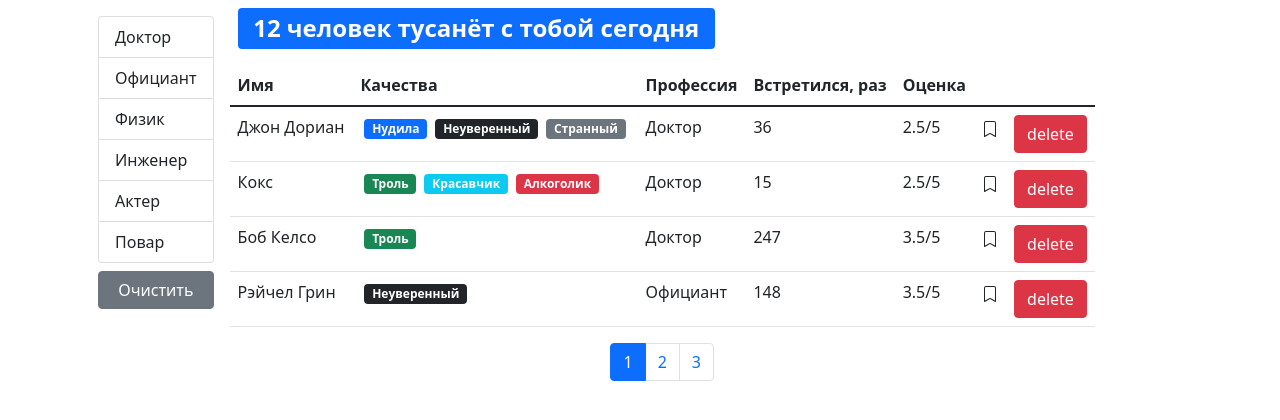
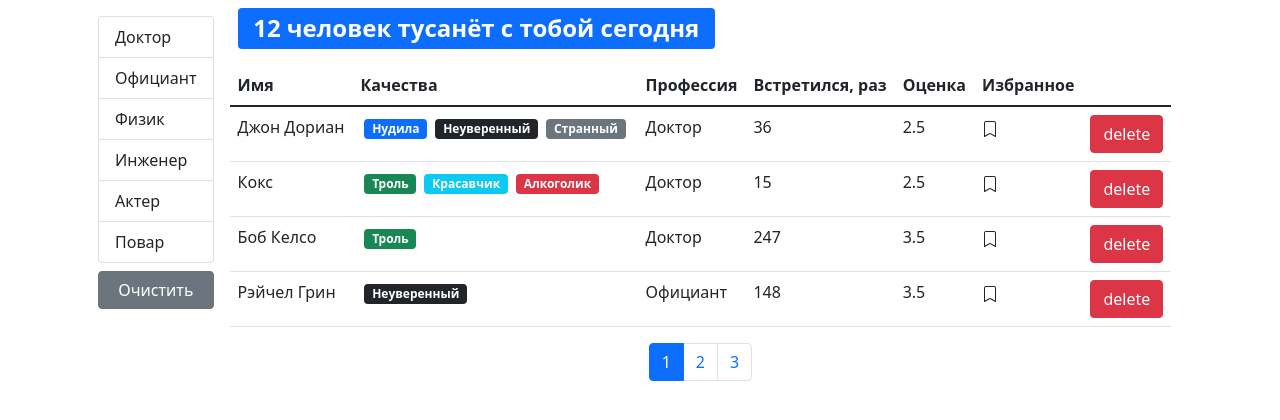
Before and after one commit to baleeshka/fast-company, a React (Create React App) app: page / in a window 1280 px wide. Shown: the top 420 px of the page. Built offline with nearby package versions, Linux system fonts and the light colour scheme.

Commit message:
refactor table and add sort

```diff
--- a/src/App.js
+++ b/src/App.js
@@ -1,37 +1,10 @@
-import React, { useState, useEffect } from "react";
+import React from "react";
 import Users from "./components/users";
-import api from "./api";
 
 function App() {
-    const [users, setUsers] = useState();
-
-    const toggleBookmark = (userId) => {
-        const updatedUsers = users.map((user) => {
-            if (user._id === userId) {
-                return { ...user, bookmark: !user.bookmark };
-            }
-            return user;
-        });
-
-        setUsers(updatedUsers);
-    };
-
-    const handleDelete = (userId) => {
-        const newUsers = users.filter((user) => user._id !== userId);
-        setUsers(newUsers);
-    };
-    useEffect(() => {
-        api.users.fetchAll().then((data) => setUsers(data));
-    }, []);
     return (
         <div className="container">
-            {users && (
-                <Users
-                    users={users}
-                    onDelete={handleDelete}
-                    toggleBookmark={toggleBookmark}
-                />
-            )}
+            <Users />
         </div>
     );
 }
--- /dev/null
+++ b/src/components/table.jsx
@@ -0,0 +1,25 @@
+import React from "react";
+import PropTypes from "prop-types";
+import TableHeader from "./tableHeader";
+import TableBody from "./tableBody";
+const Table = ({ onSort, selectedSort, columns, data, children }) => {
+    return (
+        <table className="table">
+            {children || (
+                <>
+                    <TableHeader {...{ onSort, selectedSort, columns }} />
+                    <TableBody {...{ columns, data }} />
+                </>
+            )}
+        </table>
+    );
+};
+Table.propTypes = {
+    onSort: PropTypes.func,
+    selectedSort: PropTypes.object,
+    columns: PropTypes.object,
+    data: PropTypes.array,
+    children: PropTypes.array
+};
+
+export default Table;
--- /dev/null
+++ b/src/components/tableBody.jsx
@@ -0,0 +1,33 @@
+import React from "react";
+import PropTypes from "prop-types";
+import _ from "lodash";
+const TableBody = ({ data, columns }) => {
+    const renderContent = (item, column) => {
+        if (columns[column].component) {
+            const component = columns[column].component;
+            if (typeof component === "function") {
+                return component(item);
+            }
+            return component;
+        }
+        return _.get(item, columns[column].path);
+    };
+
+    return (
+        <tbody>
+            {data.map((item) => (
+                <tr key={item._id}>
+                    {Object.keys(columns).map((column) => (
+                        <td key={column}>{renderContent(item, column)}</td>
+                    ))}
+                </tr>
+            ))}
+        </tbody>
+    );
+};
+TableBody.propTypes = {
+    data: PropTypes.array.isRequired,
+    columns: PropTypes.object.isRequired
+};
+
+export default TableBody;
--- /dev/null
+++ b/src/components/tableHeader.jsx
@@ -0,0 +1,57 @@
+import React from "react";
+import { BsCaretDownFill, BsCaretUpFill } from "react-icons/bs";
+import PropTypes from "prop-types";
+
+const TableHeader = ({ onSort, selectedSort, columns }) => {
+    const handleSort = (item) => {
+        if (selectedSort.path === item) {
+            onSort({
+                ...selectedSort,
+                order: selectedSort.order === "asc" ? "desc" : "asc"
+            });
+        } else {
+            onSort({ path: item, order: "asc" });
+        }
+    };
+
+    const getSortIcon = (column) => {
+        if (selectedSort.path === column.path && column.path) {
+            return selectedSort.order === "asc" ? (
+                <BsCaretUpFill />
+            ) : (
+                <BsCaretDownFill />
+            );
+        }
+        return null;
+    };
+
+    return (
+        <thead>
+            <tr>
+                {Object.keys(columns).map((column) => (
+                    <th
+                        key={column}
+                        onClick={
+                            columns[column].path
+                                ? () => handleSort(columns[column].path)
+                                : undefined
+                        }
+                        {...{ role: columns[column].path && "button" }}
+                        scope="col"
+                    >
+                        {columns[column].name}
+                        {getSortIcon(columns[column])}
+                    </th>
+                ))}
+            </tr>
+        </thead>
+    );
+};
+
+TableHeader.propTypes = {
+    onSort: PropTypes.func.isRequired,
+    selectedSort: PropTypes.object.isRequired,
+    columns: PropTypes.object.isRequired
+};
+
+export default TableHeader;
--- a/src/components/user.jsx
+++ /dev/null
@@ -1,50 +0,0 @@
-import React from "react";
-import QualitiesList from "./qualitie";
-import BookMark from "./bookmark";
-import PropTypes from "prop-types";
-
-const User = ({ user, onDelete, toggleBookmark }) => {
-    return (
-        <tr key={user._id}>
-            <td>{user.name}</td>
-            <td>
-                <QualitiesList qualities={user.qualities} />
-            </td>
-            <td>{user.profession.name}</td>
-            <td>{user.completedMeetings}</td>
-            <td>{user.rate}/5</td>
-            <td>
-                <BookMark
-                    bookmark={user.bookmark}
-                    toggleBookmark={() => toggleBookmark(user._id)}
-                />
-            </td>
-            <td>
-                <button
-                    onClick={() => onDelete(user._id)}
-                    className="btn btn-danger"
-                >
-                    delete
-                </button>
-            </td>
-        </tr>
-    );
-};
-User.propTypes = {
-    user: PropTypes.shape({
-        _id: PropTypes.string.isRequired,
-        name: PropTypes.string.isRequired,
-        qualities: PropTypes.arrayOf(PropTypes.object).isRequired,
-        profession: PropTypes.shape({
-            _id: PropTypes.string.isRequired,
-            name: PropTypes.string.isRequired
-        }),
-        completedMeetings: PropTypes.number.isRequired,
-        rate: PropTypes.number.isRequired,
-        bookmark: PropTypes.bool.isRequired
-    }).isRequired,
-    onDelete: PropTypes.func.isRequired,
-    toggleBookmark: PropTypes.func.isRequired
-};
-
-export default User;
--- /dev/null
+++ b/src/components/userTable.jsx
@@ -0,0 +1,64 @@
+import React from "react";
+import PropTypes from "prop-types";
+import TableHeader from "./tableHeader";
+import TableBody from "./tableBody";
+import BookMark from "./bookmark";
+import QualitiesList from "./qualitie";
+import Table from "./table";
+
+const UserTable = ({
+    users,
+    onDelete,
+    onToggleBookmark,
+    selectedSort,
+    onSort
+}) => {
+    const columns = {
+        name: { path: "name", name: "Имя" },
+        qualities: {
+            name: "Качества",
+            component: (user) => <QualitiesList qualities={user.qualities} />
+        },
+        professions: { path: "profession.name", name: "Профессия" },
+        completedMeetings: {
+            path: "completedMeetings",
+            name: "Встретился, раз"
+        },
+        rate: { path: "rate", name: "Оценка" },
+        bookmark: {
+            path: "bookmark",
+            name: "Избранное",
+            component: (user) => (
+                <BookMark
+                    bookmark={user.bookmark}
+                    toggleBookmark={() => onToggleBookmark(user._id)}
+                />
+            )
+        },
+        delete: {
+            component: (user) => (
+                <button
+                    onClick={() => onDelete(user._id)}
+                    className="btn btn-danger"
+                >
+                    delete
+                </button>
+            )
+        }
+    };
+    return (
+        <Table>
+            <TableHeader {...{ onSort, selectedSort, columns }} />
+            <TableBody {...{ columns, data: users }} />
+        </Table>
+    );
+};
+UserTable.propTypes = {
+    users: PropTypes.array.isRequired,
+    onDelete: PropTypes.func.isRequired,
+    onToggleBookmark: PropTypes.func.isRequired,
+    onSort: PropTypes.func.isRequired,
+    selectedSort: PropTypes.object.isRequired
+};
+
+export default UserTable;
--- a/src/components/users.jsx
+++ b/src/components/users.jsx
@@ -1,17 +1,40 @@
 import React, { useState, useEffect } from "react";
 import Pagination from "./pagination";
-import User from "./user";
 import api from "../api";
-import PropTypes from "prop-types";
 import GroupList from "./groupList";
 import SearchStatus from "./searchStatus";
 import { paginate } from "../utils/paginate";
+import UserTable from "./userTable";
+import _ from "lodash";
 
-const Users = ({ users, onDelete, toggleBookmark }) => {
+const Users = () => {
     const pageSize = 4;
     const [currentPage, setCurrentPage] = useState(1);
     const [professions, setProfessions] = useState();
     const [selectedProf, setSelectedProf] = useState();
+    const [sortBy, setSortBy] = useState({ iter: "name", order: "asc" });
+
+    const [users, setUsers] = useState();
+
+    const toggleBookmark = (userId) => {
+        const updatedUsers = users.map((user) => {
+            if (user._id === userId) {
+                return { ...user, bookmark: !user.bookmark };
+            }
+            return user;
+        });
+
+        setUsers(updatedUsers);
+    };
+
+    const handleDelete = (userId) => {
+        const newUsers = users.filter((user) => user._id !== userId);
+        setUsers(newUsers);
+    };
+    useEffect(() => {
+        api.users.fetchAll().then((data) => setUsers(data));
+    }, []);
+
     useEffect(() => {
         setCurrentPage(1);
     }, [selectedProf]);
@@ -24,14 +47,24 @@
     const handlePageChange = (pageIndex) => {
         setCurrentPage(pageIndex);
     };
+    const handleSort = (item) => {
+        setSortBy(item);
+    };
+    if (users) {
         const filteredUsers = selectedProf
             ? users.filter((user) => user.profession._id === selectedProf._id)
             : users;
         const count = filteredUsers.length;
-    const userCrop = paginate(filteredUsers, currentPage, pageSize);
+        const sortedUsers = _.orderBy(
+            filteredUsers,
+            [sortBy.path],
+            [sortBy.order]
+        );
+        const userCrop = paginate(sortedUsers, currentPage, pageSize);
         const clearFilter = () => {
             setSelectedProf();
         };
+
         return (
             <div className="d-flex">
                 {professions && (
@@ -53,28 +86,13 @@
                 <div className="d-flex flex-column">
                     {users && <SearchStatus count={count} />}
                     {count > 0 && (
-                    <table className="table">
-                        <thead>
-                            <tr>
-                                <th scope="col">Имя</th>
-                                <th scope="col">Качества</th>
-                                <th scope="col">Профессия</th>
-                                <th scope="col">Встретился, раз</th>
-                                <th scope="col">Оценка</th>
-                                <th scope="col"></th>
-                            </tr>
-                        </thead>
-                        <tbody>
-                            {userCrop.map((user) => (
-                                <User
-                                    key={user._id}
-                                    user={user}
-                                    onDelete={onDelete}
-                                    toggleBookmark={toggleBookmark}
+                        <UserTable
+                            users={userCrop}
+                            onDelete={handleDelete}
+                            onToggleBookmark={toggleBookmark}
+                            onSort={handleSort}
+                            selectedSort={sortBy}
                         />
-                            ))}
-                        </tbody>
-                    </table>
                     )}
                     <div className="d-flex justify-content-center">
                         <Pagination
@@ -87,10 +105,7 @@
                 </div>
             </div>
         );
-};
-Users.propTypes = {
-    users: PropTypes.arrayOf(PropTypes.object).isRequired,
-    onDelete: PropTypes.func.isRequired,
-    toggleBookmark: PropTypes.func.isRequired
+    }
+    return "Loading...";
 };
 export default Users;
```
Also changed, not shown: src/components/pagination.jsx (+1 -7 lines). Lines whose indentation alone changed are shown as unchanged.
